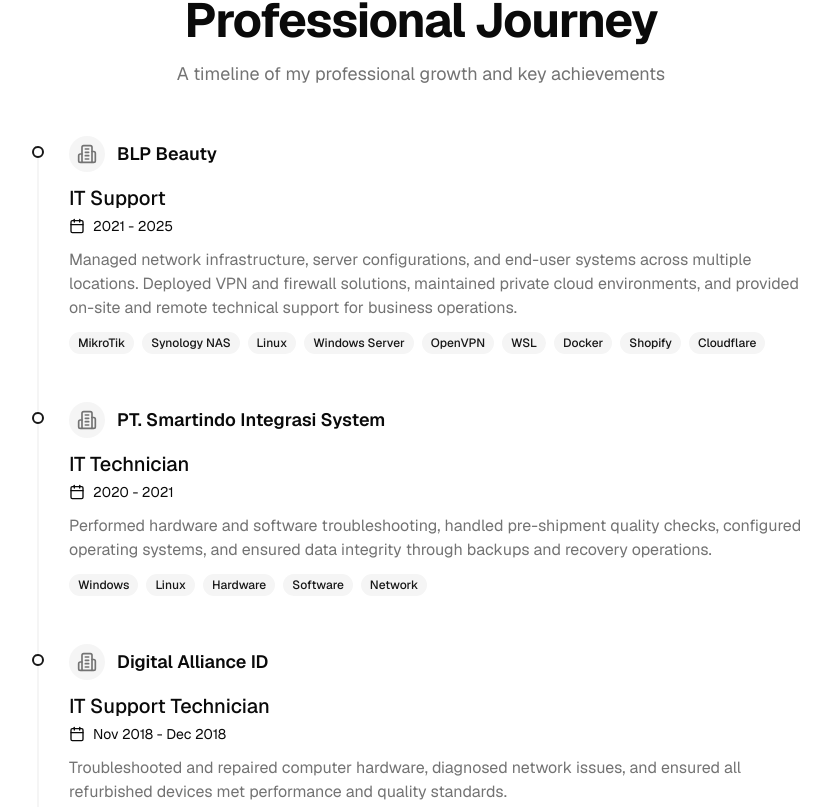
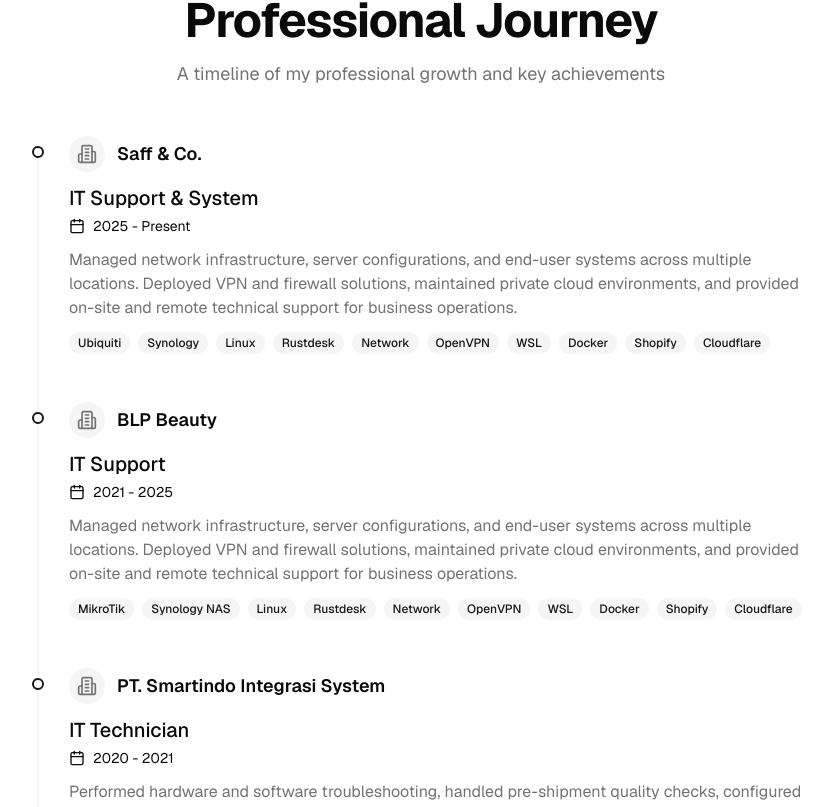
Before and after one commit to wikidotexe/portfolio-update, a Next.js app: page / in a window 1280 px wide. Shown: the part 1552-2359 px from the top of the page, without its empty margins (219-1050 px from the left). Built offline with nearby package versions, Linux system fonts and the light colour scheme.

Commit message:
Update project

```diff
--- a/components/certificate.tsx
+++ b/components/certificate.tsx
@@ -101,7 +101,7 @@ const Certificate = () => {
       description: "Learned Docker fundamentals, image management, and container deployment for development environments.",
       image: "/images/certificated/docker.jpg",
       technologies: ["Tri Wicaksono", "Buildwithangga"],
-      liveUrl: "#",
+      liveUrl: "https://buildwithangga.com/",
     },
   ];
 
--- a/components/experience.tsx
+++ b/components/experience.tsx
@@ -48,12 +48,20 @@ const ExperienceItem = ({ title, company, period, description, technologies }: E
 const Experience = () => {
   const experiences = [
     {
+      title: "IT Support & System",
+      company: "Saff & Co.",
+      period: "2025 - Present",
+      description:
+        "Managed network infrastructure, server configurations, and end-user systems across multiple locations. Deployed VPN and firewall solutions, maintained private cloud environments, and provided on-site and remote technical support for business operations.",
+      technologies: ["Ubiquiti", "Synology", "Linux", "Rustdesk", "Network", "OpenVPN", "WSL", "Docker", "Shopify", "Cloudflare"],
+    },
+    {
       title: "IT Support",
       company: "BLP Beauty",
       period: "2021 - 2025",
       description:
         "Managed network infrastructure, server configurations, and end-user systems across multiple locations. Deployed VPN and firewall solutions, maintained private cloud environments, and provided on-site and remote technical support for business operations.",
-      technologies: ["MikroTik", "Synology NAS", "Linux", "Windows Server", "OpenVPN", "WSL", "Docker", "Shopify", "Cloudflare"],
+      technologies: ["MikroTik", "Synology NAS", "Linux", "Rustdesk", "Network", "OpenVPN", "WSL", "Docker", "Shopify", "Cloudflare"],
     },
 
     {
--- a/components/projects.tsx
+++ b/components/projects.tsx
@@ -89,7 +89,7 @@ const Projects = () => {
       title: "Cloud Computing",
       description: "Setting Up a Home Server self-hosted Using NextCloud with the Linux Ubuntu Server Operating System.",
       image: "/images/project/cloud.png",
-      technologies: ["Nextcloud", "Docker", "Mysql", "Nginx", "Linux", "Cloudflare", "Redis"],
+      technologies: ["Nextcloud", "Docker", "Mysql", "Nginx", "Linux", "Cloudflare", "Redis", "DDNS"],
       liveUrl: "https://nextcloud.com/instant-trial/",
       // githubUrl: "https://github.com/nextcloud",
     },
@@ -119,11 +119,19 @@ const Projects = () => {
     },
     {
       title: "Mikrotik Hotspot Monitoring",
-      description: "Implemented and configured Synology NAS at PT Lizzie Parra Kreasi (BLP Beauty), delivering advanced storage solutions.",
+      description: "We installed a hotspot system at PT Lizzie Parra Kreasi for 100+ employees, with a user-friendly login page for easy access.",
       image: "/images/project/mikhmon.png",
       technologies: ["Mikrotik", "Winbox", "Rest-API", "Webserver", "Nginx Reverse Proxy", "SSL/TLS", "Certificate", "DHCP Server", "Port-forwarding"],
       liveUrl: "https://mikhmon.comonet.id/admin.php?id=login",
       githubUrl: "https://github.com/laksa19/mikhmonv3",
+    },
+    {
+      title: "Rustdesk, Setup self hosted",
+      description: "Implemented and configured a self-hosted Rustdesk setup on Synology NAS at PT Lizzie Parra Kreasi (BLP Beauty) and providing secure remote access.",
+      image: "/images/project/Rustdesk.png",
+      technologies: ["Docker", "Port-forwarding", "Rest-API", "Winbox", "Nginx Reverse Proxy", "Remote desktop", "DDNS"],
+      liveUrl: "https://rustdesk.com/web/",
+      // githubUrl: "https://github.com/laksa19/mikhmonv3",
     },
   ];
 
```
Also changed, not shown: public/images/profile/wiki.png (deleted), public/images/project/Rustdesk.png (added).
